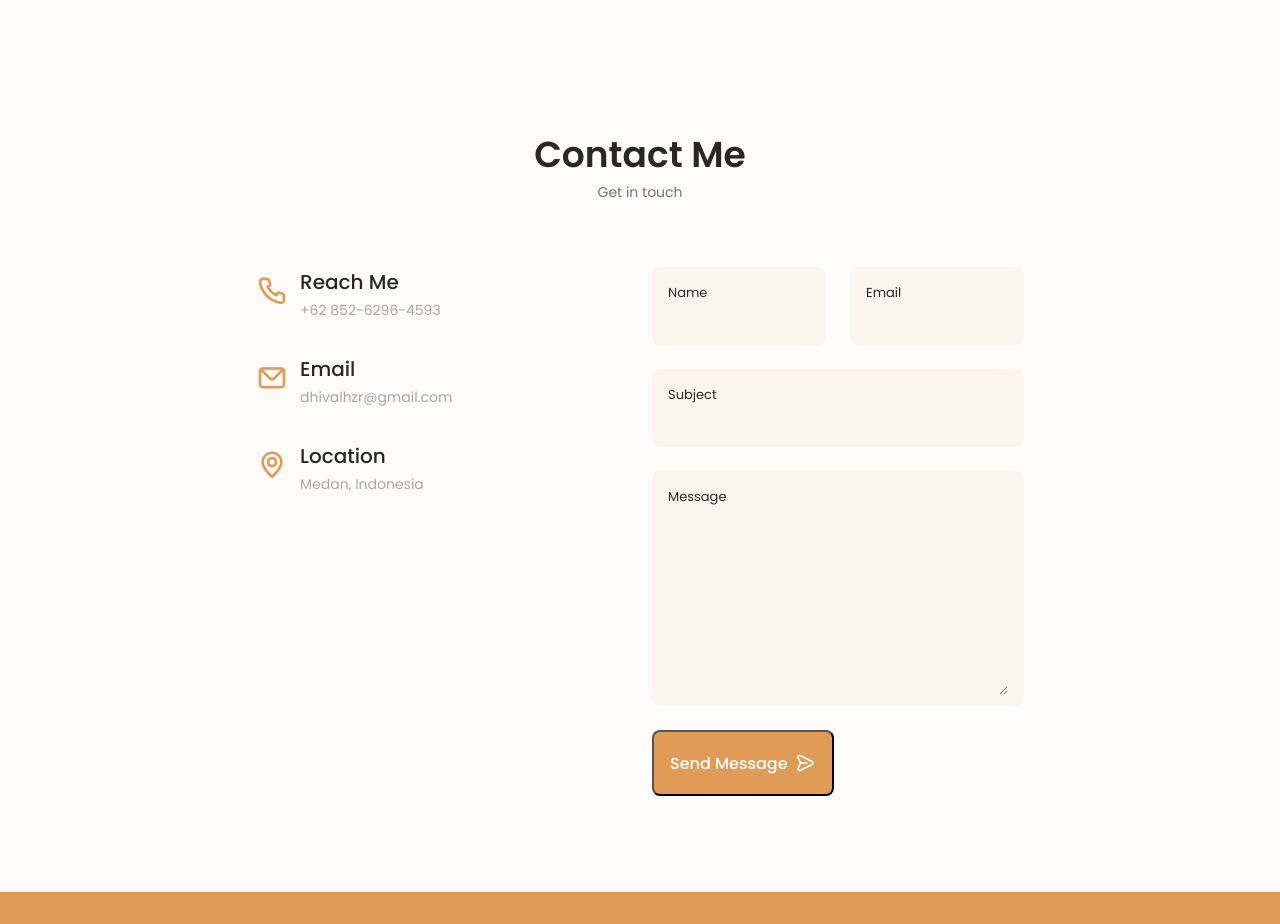
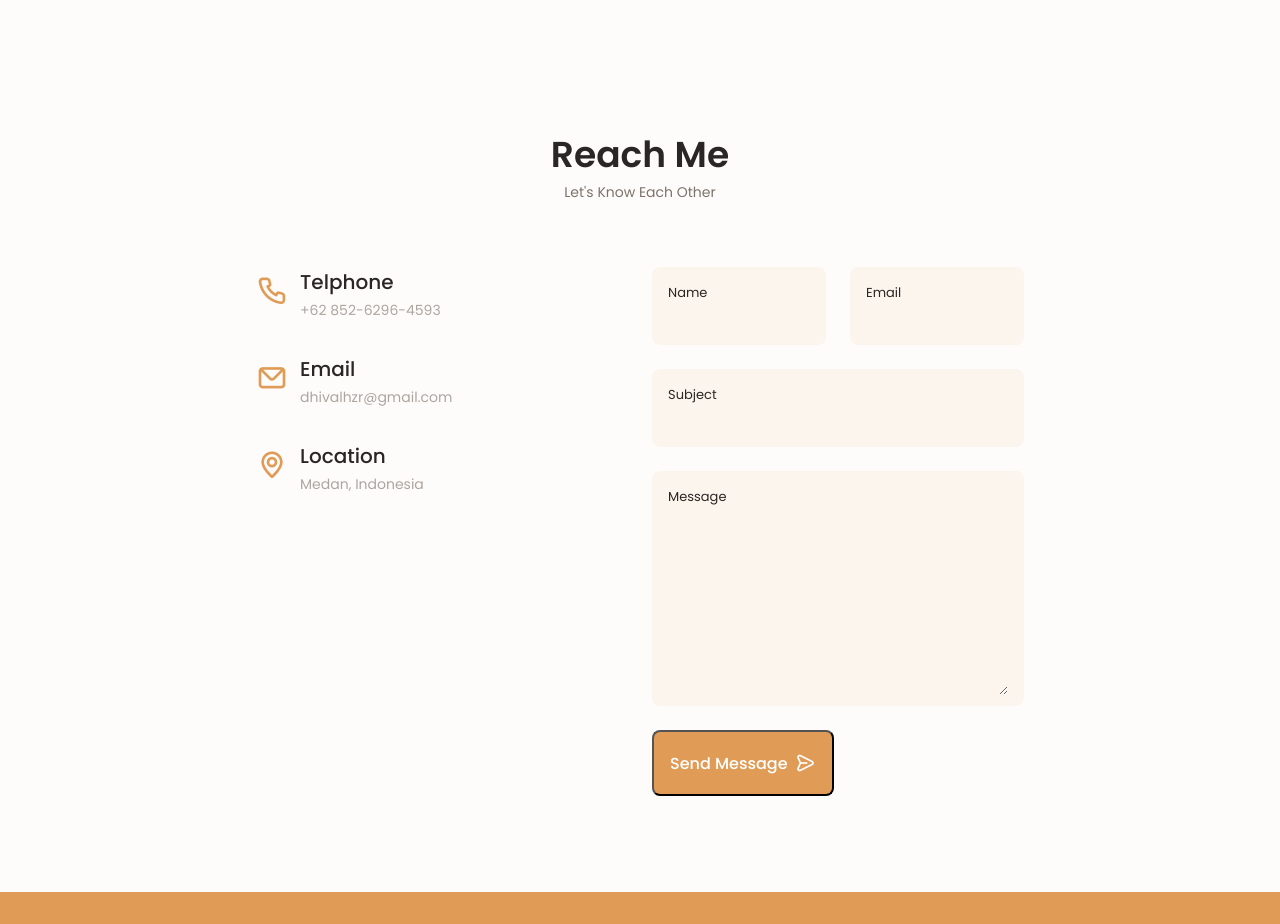
Before and after one commit to dhivalhzr/dhivalhzr.github.io, a plain HTML site: page index.html in a window 1280 px wide. Shown: the part 3460-4384 px from the top of the page. Drawn offline with nearby package versions, Linux system fonts and the light colour scheme.

Commit message:
Update index.html

```diff
--- a/index.html
+++ b/index.html
@@ -712,8 +712,8 @@
 
       <!--==================== CONTACT ME ====================-->
       <section class="contact section" id="contact">
-        <h2 class="section__title">Contact Me</h2>
-        <span class="section__subtitle">Get in touch</span>
+        <h2 class="section__title">Reach Me</h2>
+        <span class="section__subtitle">Let's Know Each Other</span>
 
         <div class="contact__container container grid">
           <div>
@@ -721,7 +721,7 @@
               <i class="uil uil-phone contact__icon"></i>
 
               <div>
-                <h3 class="contact__title">Reach Me</h3>
+                <h3 class="contact__title">Telphone</h3>
                 <span class="contact__subtitle">+62 852-6296-4593</span>
               </div>
             </div>
```
